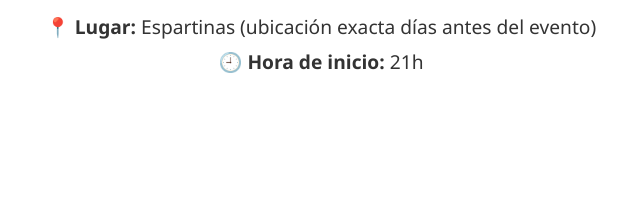
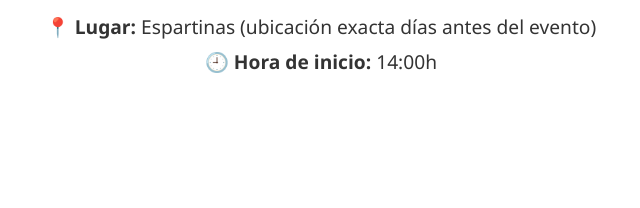
Before and after one commit to sapipa5129/casa-espartinas, a plain HTML site: page index.html in a window 1280 px wide. Shown: the part 590-798 px from the top of the page, 319-959 px from the left. Drawn offline with Linux system fonts and the light colour scheme.

Commit message:
Update index.html

```diff
--- a/index.html
+++ b/index.html
@@ -119,7 +119,7 @@
   <section class="info">
     <h3>🎉 Información de la Fiesta</h3>
     <p><strong>📍 Lugar:</strong> Espartinas (ubicación exacta días antes del evento)</p>
-    <p><strong>🕘 Hora de inicio:</strong> 21h</p>
+    <p><strong>🕘 Hora de inicio:</strong> 14:00h</p>
   </section>
 
   <section>
@@ -133,4 +133,5 @@
   </section>
 
 </body>
+
 </html>
```
